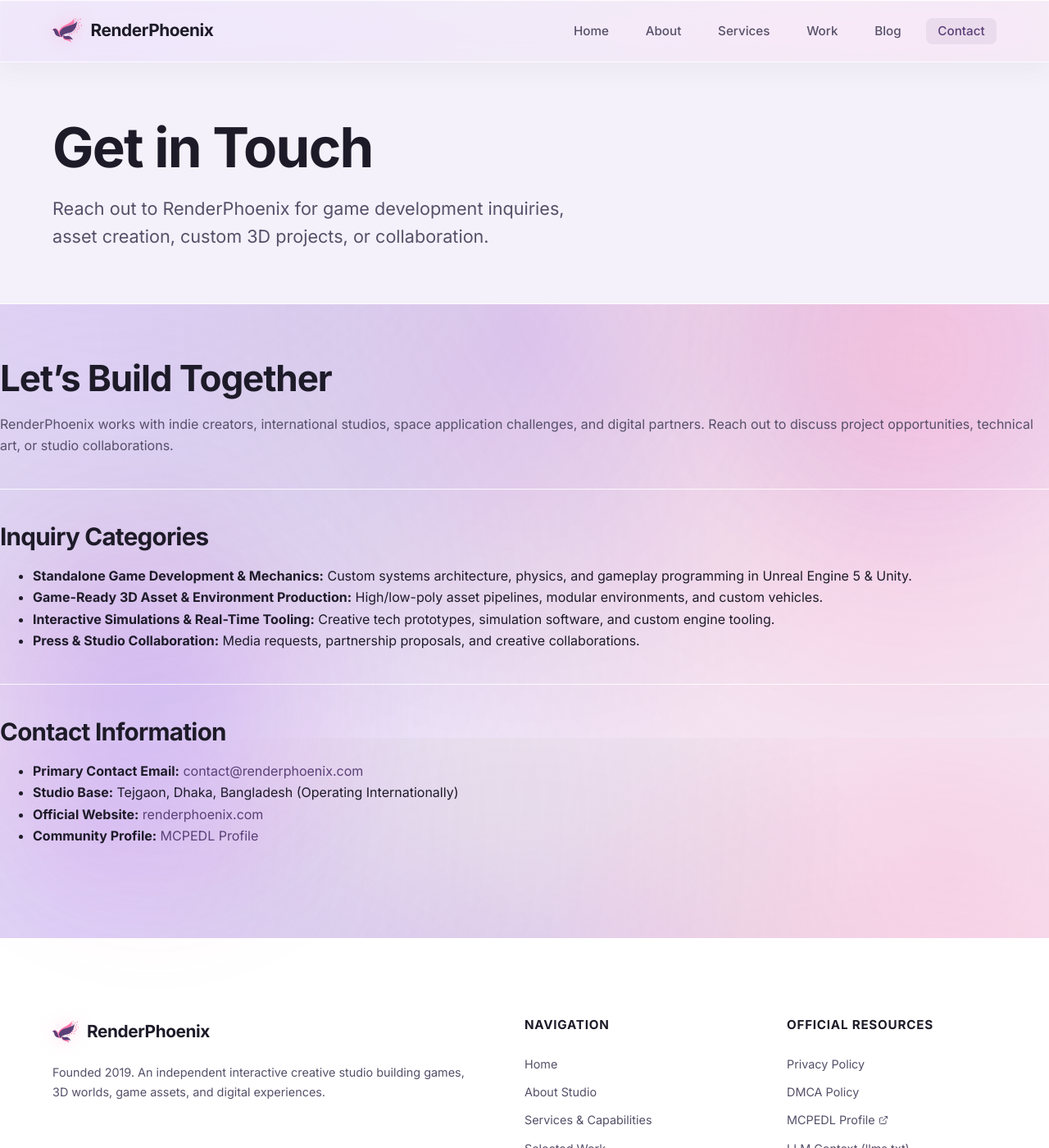
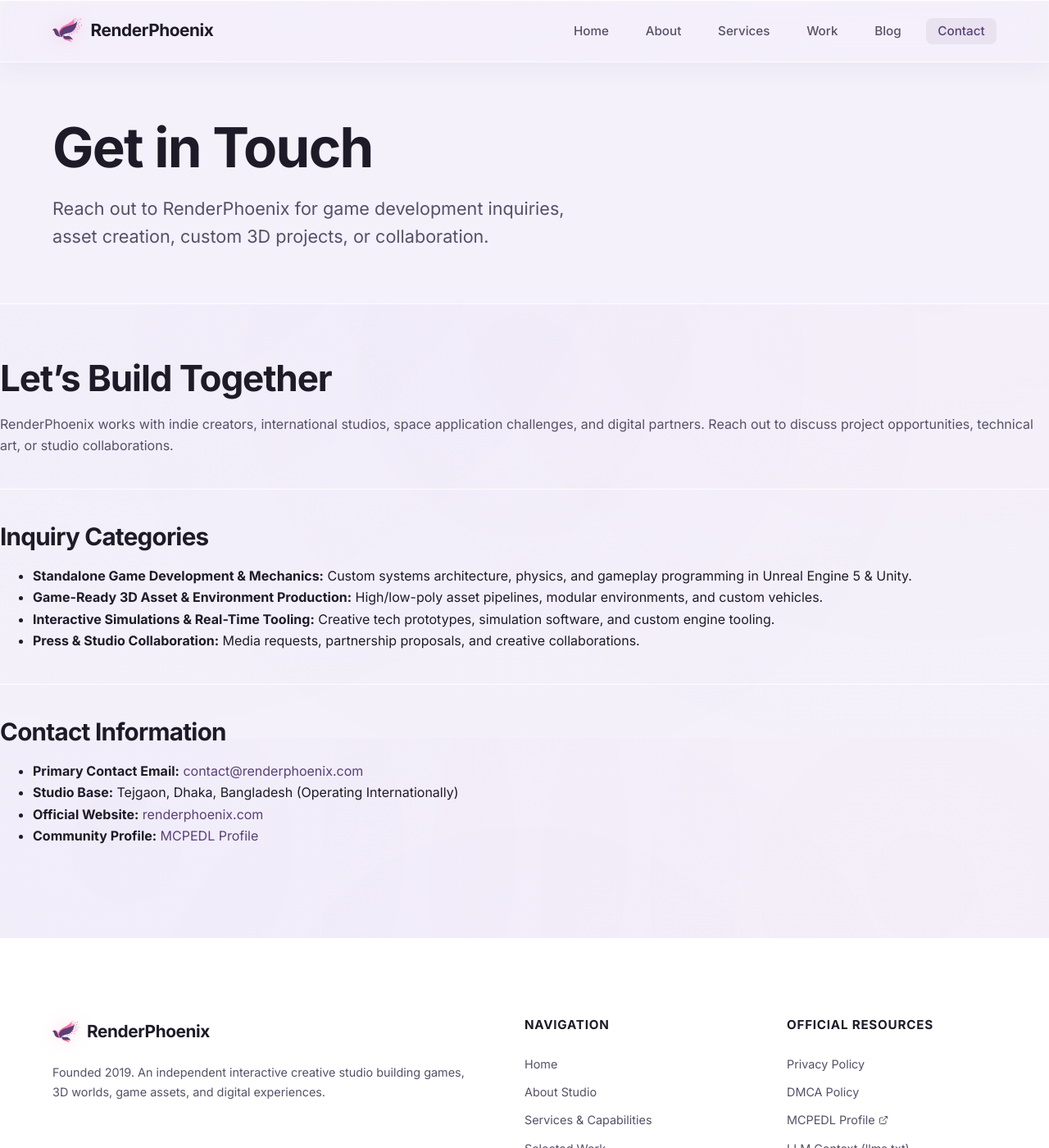
Before and after one commit to cristoparker/renderphoenix, a Jekyll site: the page built from contact/index.md, in a window 1280 px wide and 1400 px high. Shown: the whole window at 82% size. Built offline with Jekyll 4.4.1, drawn with Linux system fonts in a browser that asks for light colours.

Commit message:
lowered background opactiy

```diff
--- a/_includes/head.html
+++ b/_includes/head.html
@@ -16,5 +16,5 @@
   <link href="https://fonts.googleapis.com/css2?family=Inter:wght@300;400;500;600;700;800;900&family=JetBrains+Mono:wght@400;500&display=swap" rel="stylesheet">
 
   <!-- Main Stylesheet -->
-  <link rel="stylesheet" href="{{ '/assets/css/main.css' | relative_url }}?v=3.5">
+  <link rel="stylesheet" href="{{ '/assets/css/main.css' | relative_url }}?v=3.6">
 </head>
--- a/assets/css/layout.css
+++ b/assets/css/layout.css
@@ -47,11 +47,9 @@
   position: relative;
   background-color: var(--color-bg);
   background-image:
-    radial-gradient(circle at 10% 12%, rgba(124, 58, 237, 0.18) 0%, rgba(90, 64, 119, 0.06) 35%, transparent 65%),
-    radial-gradient(circle at 90% 18%, rgba(255, 121, 172, 0.22) 0%, rgba(255, 121, 172, 0.06) 35%, transparent 65%),
-    radial-gradient(circle at 50% 45%, rgba(124, 58, 237, 0.14) 0%, rgba(90, 64, 119, 0.04) 40%, transparent 65%),
-    radial-gradient(circle at 85% 75%, rgba(255, 121, 172, 0.18) 0%, transparent 55%),
-    radial-gradient(circle at 12% 82%, rgba(124, 58, 237, 0.16) 0%, transparent 55%);
+    radial-gradient(circle at 12% 15%, rgba(124, 58, 237, 0.025) 0%, transparent 60%),
+    radial-gradient(circle at 88% 20%, rgba(255, 121, 172, 0.025) 0%, transparent 60%),
+    radial-gradient(circle at 50% 50%, rgba(124, 58, 237, 0.015) 0%, transparent 70%);
   background-attachment: fixed;
 }
 
@@ -62,24 +60,24 @@
   pointer-events: none;
   z-index: 0;
   border-radius: 50%;
-  filter: blur(60px);
-  opacity: 0.6;
+  filter: blur(90px);
+  opacity: 0.07;
 }
 
 body::before {
-  top: 15%;
+  top: 10%;
   right: -5%;
-  width: 450px;
-  height: 450px;
-  background: radial-gradient(circle, rgba(255, 121, 172, 0.35) 0%, rgba(124, 58, 237, 0.15) 60%, transparent 80%);
+  width: 400px;
+  height: 400px;
+  background: radial-gradient(circle, rgba(255, 121, 172, 0.12) 0%, transparent 70%);
 }
 
 body::after {
-  bottom: 20%;
+  bottom: 15%;
   left: -5%;
-  width: 500px;
-  height: 500px;
-  background: radial-gradient(circle, rgba(124, 58, 237, 0.30) 0%, rgba(255, 121, 172, 0.15) 60%, transparent 80%);
+  width: 400px;
+  height: 400px;
+  background: radial-gradient(circle, rgba(124, 58, 237, 0.12) 0%, transparent 70%);
 }
 
 .skip-link {
--- a/assets/css/main.css
+++ b/assets/css/main.css
@@ -1,8 +1,8 @@
-@import "variables.css?v=3.5";
-@import "typography.css?v=3.5";
-@import "layout.css?v=3.5";
-@import "components.css?v=3.5";
-@import "responsive.css?v=3.5";
+@import "variables.css?v=3.6";
+@import "typography.css?v=3.6";
+@import "layout.css?v=3.6";
+@import "components.css?v=3.6";
+@import "responsive.css?v=3.6";
 
 /* Section Utility */
 .section {
--- a/assets/css/responsive.css
+++ b/assets/css/responsive.css
@@ -11,6 +11,12 @@
     width: 100% !important;
     max-width: 100% !important;
     overflow-x: hidden !important;
+  }
+
+  /* Disable fixed ambient orbs on mobile */
+  body::before,
+  body::after {
+    display: none !important;
   }
 
   /* Mobile Container & Spacing */
```
